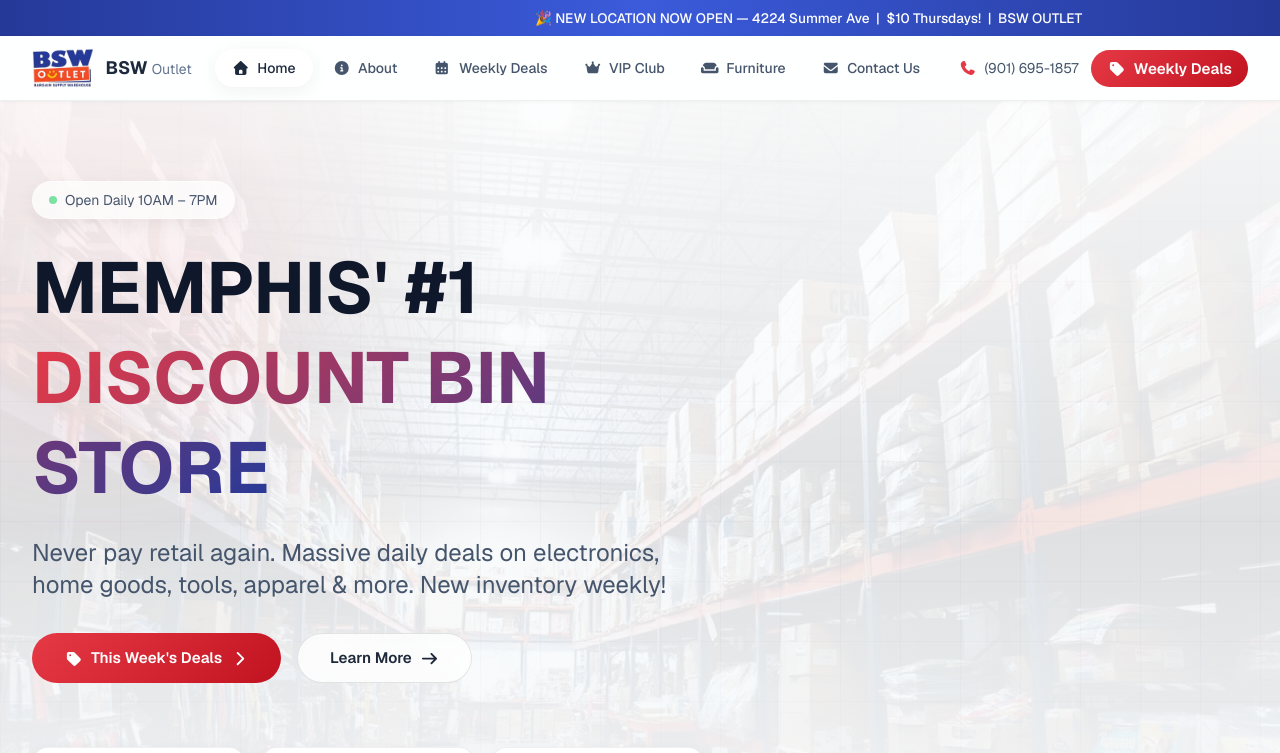
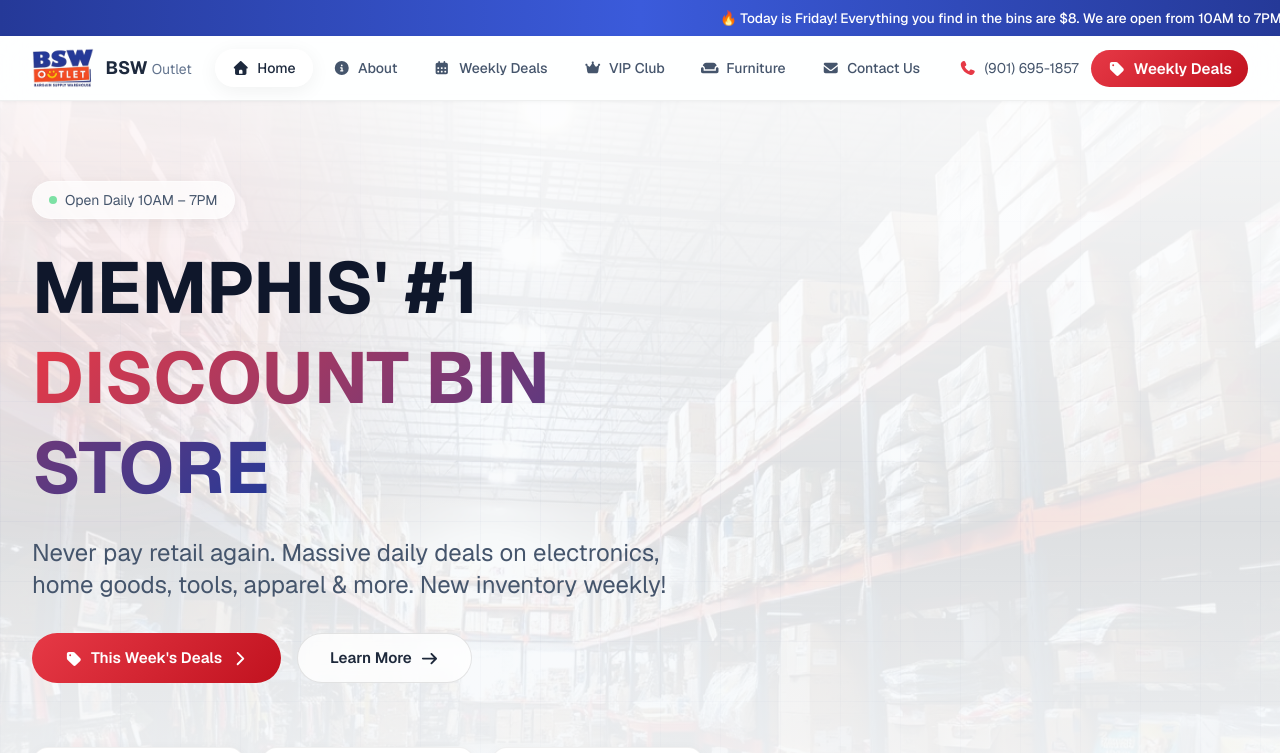
Before and after one commit to MudassirSk-labs/Bsw, a Next.js app: page / in a window 1280 px wide. Shown: the top 753 px of the page. Built offline with nearby package versions, Linux system fonts and the light colour scheme.

Commit message:
dynamic daily notification bar: shows today's price, hours, BSW tagline

```diff
--- a/src/app/globals.css
+++ b/src/app/globals.css
@@ -174,7 +174,7 @@ body {
 
 .notification-bar span {
   display: inline-block;
-  animation: marquee 20s linear infinite;
+  animation: marquee 35s linear infinite;
 }
 
 @keyframes marquee {
--- a/src/components/Header.tsx
+++ b/src/components/Header.tsx
@@ -1,6 +1,6 @@
 "use client";
 
-import { useState } from "react";
+import { useState, useEffect } from "react";
 import Link from "next/link";
 import { usePathname } from "next/navigation";
 import { FontAwesomeIcon } from "@fortawesome/react-fontawesome";
@@ -26,15 +26,37 @@ const navLinks = [
   { href: "/contact", label: "Contact Us", icon: faEnvelope },
 ];
 
+const dailySchedule: Record<string, { price: string; emoji: string }> = {
+  Sunday: { price: "$5", emoji: "🎉" },
+  Monday: { price: "$3", emoji: "🎲" },
+  Tuesday: { price: "$2", emoji: "🔍" },
+  Wednesday: { price: "$1", emoji: "💎" },
+  Thursday: { price: "$10", emoji: "💥" },
+  Friday: { price: "$8", emoji: "🔥" },
+  Saturday: { price: "$7", emoji: "⭐" },
+};
+
+function getTodayMessage(): string {
+  const days = ["Sunday", "Monday", "Tuesday", "Wednesday", "Thursday", "Friday", "Saturday"];
+  const today = days[new Date().getDay()];
+  const info = dailySchedule[today];
+  return `${info.emoji} Today is ${today}! Everything you find in the bins are ${info.price}. We are open from 10AM to 7PM. BSW — Never Pay Retail Again!`;
+}
+
 export default function Header() {
   const [mobileOpen, setMobileOpen] = useState(false);
+  const [todayMsg, setTodayMsg] = useState("");
   const pathname = usePathname();
+
+  useEffect(() => {
+    setTodayMsg(getTodayMessage());
+  }, []);
 
   return (
     <>
       {/* Notification Bar */}
       <div className="notification-bar">
-        <span>🎉 NEW LOCATION NOW OPEN — 4224 Summer Ave &nbsp;|&nbsp; $10 Thursdays! &nbsp;|&nbsp; BSW OUTLET</span>
+        <span>{todayMsg || "BSW Outlet — Never Pay Retail Again!"}</span>
       </div>
 
       {/* Navbar */}
```
